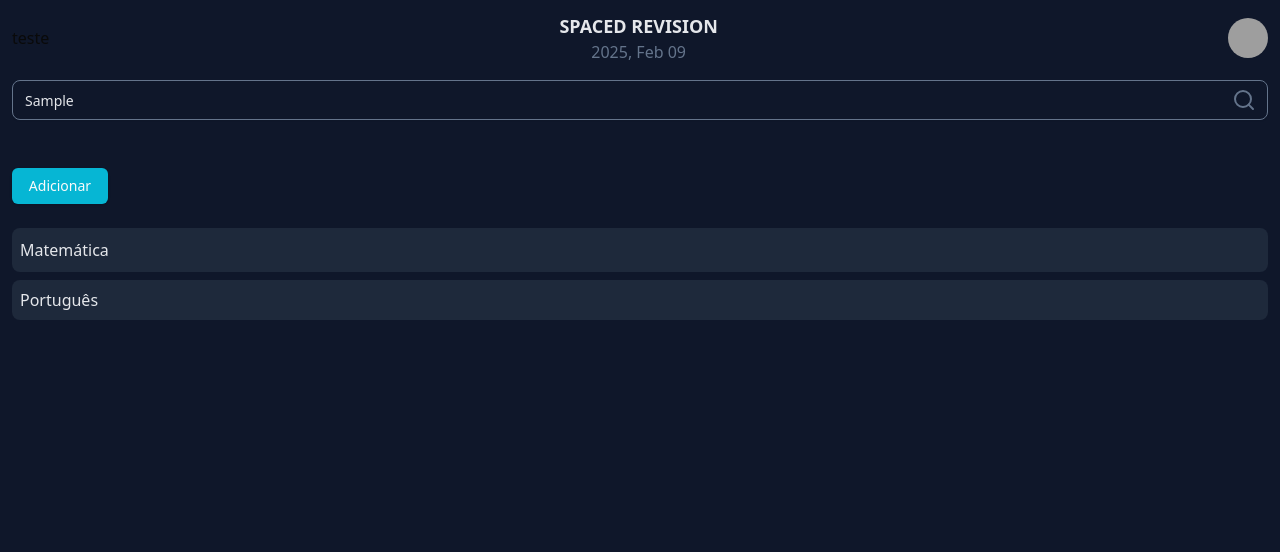
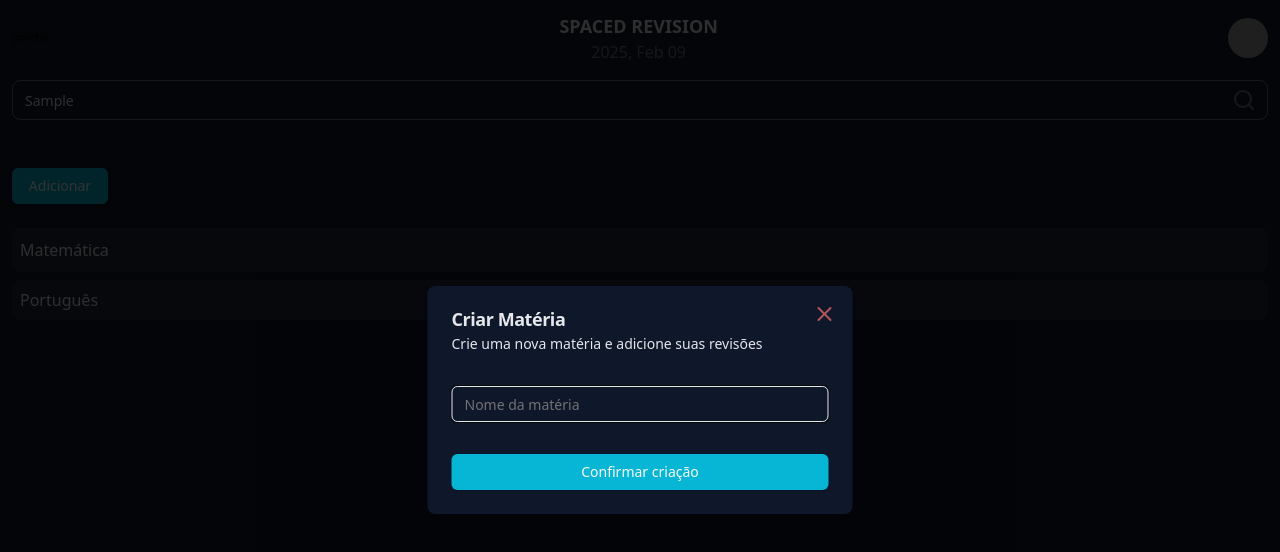
Before and after one commit to guilhermezaparoli/spaced-revision-next, a Next.js app: page / in a window 1280 px wide. Both pictures are taken after typing "Sample" into the empty fields and a click on the button "Adicionar". Shown: the top 552 px of the page. Built offline with nearby package versions, Linux system fonts and the light colour scheme; grey boxes are pictures that could not be loaded.

Commit message:
feat: creating dialog to add new subjects

```diff
--- a/app/page.tsx
+++ b/app/page.tsx
@@ -6,8 +6,17 @@ import {
 import { Avatar, AvatarFallback, AvatarImage } from '@/components/ui/avatar';
 import { Button } from '@/components/ui/button';
 import { Checkbox } from '@/components/ui/checkbox';
-import { Dialog } from '@/components/ui/dialog';
+import {
+  Dialog,
+  DialogContent,
+  DialogDescription,
+  DialogFooter,
+  DialogHeader,
+  DialogTitle,
+  DialogTrigger,
+} from '@/components/ui/dialog';
 import { Input } from '@/components/ui/input';
+import { Label } from '@/components/ui/label';
 import {
   Table,
   TableBody,
@@ -99,9 +108,35 @@ export default function Home() {
 
         <div className="flex flex-col gap-2">
           <Dialog>
-            <Button className="bg-cyan-500 w-24 mb-4 hover:bg-cyan-600 transition-colors">
-              Adicionar
-            </Button>
+            <DialogTrigger asChild>
+              <Button className="bg-cyan-500 w-24 mb-4 hover:bg-cyan-600 transition-colors">
+                Adicionar
+              </Button>
+            </DialogTrigger>
+            <DialogContent className="sm:max-w-[425px]">
+              <DialogHeader>
+                <DialogTitle>Criar Matéria</DialogTitle>
+                <DialogDescription>
+                  Crie uma nova matéria e adicione suas revisões
+                </DialogDescription>
+              </DialogHeader>
+              <div className="grid gap-4 py-4">
+                <div className="">
+                  {/* <Label htmlFor="name" className="text-right text-white">
+                    Nome
+                  </Label> */}
+                  <Input
+                    id="name"
+                    className="col-span-3 text-white"
+                    placeholder='Nome da matéria'
+                  />
+                </div>
+
+              </div>
+              <DialogFooter>
+                <Button type="submit" className="bg-cyan-500 hover:bg-cyan-600 w-full">Confirmar criação</Button>
+              </DialogFooter>
+            </DialogContent>
           </Dialog>
 
           <Accordion type="single" collapsible className="w-full ">
--- a/components/ui/dialog.tsx
+++ b/components/ui/dialog.tsx
@@ -38,14 +38,14 @@ const DialogContent = React.forwardRef<
     <DialogPrimitive.Content
       ref={ref}
       className={cn(
-        "fixed left-[50%] top-[50%] z-50 grid w-full max-w-lg translate-x-[-50%] translate-y-[-50%] gap-4 border bg-background p-6 shadow-lg duration-200 data-[state=open]:animate-in data-[state=closed]:animate-out data-[state=closed]:fade-out-0 data-[state=open]:fade-in-0 data-[state=closed]:zoom-out-95 data-[state=open]:zoom-in-95 data-[state=closed]:slide-out-to-left-1/2 data-[state=closed]:slide-out-to-top-[48%] data-[state=open]:slide-in-from-left-1/2 data-[state=open]:slide-in-from-top-[48%] sm:rounded-lg",
+        "fixed left-[50%] top-[50%] z-50 grid w-full max-w-lg translate-x-[-50%] translate-y-[-50%] gap-4  bg-darkbg p-6 shadow-lg duration-200 data-[state=open]:animate-in data-[state=closed]:animate-out data-[state=closed]:fade-out-0 data-[state=open]:fade-in-0 data-[state=closed]:zoom-out-95 data-[state=open]:zoom-in-95 data-[state=closed]:slide-out-to-left-1/2 data-[state=closed]:slide-out-to-top-[48%] data-[state=open]:slide-in-from-left-1/2 data-[state=open]:slide-in-from-top-[48%] sm:rounded-lg",
         className
       )}
       {...props}
     >
       {children}
       <DialogPrimitive.Close className="absolute right-4 top-4 rounded-sm opacity-70 ring-offset-background transition-opacity hover:opacity-100 focus:outline-none focus:ring-2 focus:ring-ring focus:ring-offset-2 disabled:pointer-events-none data-[state=open]:bg-accent data-[state=open]:text-muted-foreground">
-        <X className="h-4 w-4" />
+        <X className="h-6 w-6 text-red-400" />
         <span className="sr-only">Close</span>
       </DialogPrimitive.Close>
     </DialogPrimitive.Content>
@@ -88,7 +88,7 @@ const DialogTitle = React.forwardRef<
   <DialogPrimitive.Title
     ref={ref}
     className={cn(
-      "text-lg font-semibold leading-none tracking-tight",
+      "text-lg font-semibold leading-none tracking-tight text-white",
       className
     )}
     {...props}
@@ -102,7 +102,7 @@ const DialogDescription = React.forwardRef<
 >(({ className, ...props }, ref) => (
   <DialogPrimitive.Description
     ref={ref}
-    className={cn("text-sm text-muted-foreground", className)}
+    className={cn("text-sm text-muted-foreground text-white", className)}
     {...props}
   />
 ))
--- /dev/null
+++ b/components/ui/label.tsx
@@ -0,0 +1,26 @@
+"use client"
+
+import * as React from "react"
+import * as LabelPrimitive from "@radix-ui/react-label"
+import { cva, type VariantProps } from "class-variance-authority"
+
+import { cn } from "@/lib/utils"
+
+const labelVariants = cva(
+  "text-sm font-medium leading-none peer-disabled:cursor-not-allowed peer-disabled:opacity-70"
+)
+
+const Label = React.forwardRef<
+  React.ElementRef<typeof LabelPrimitive.Root>,
+  React.ComponentPropsWithoutRef<typeof LabelPrimitive.Root> &
+    VariantProps<typeof labelVariants>
+>(({ className, ...props }, ref) => (
+  <LabelPrimitive.Root
+    ref={ref}
+    className={cn(labelVariants(), className)}
+    {...props}
+  />
+))
+Label.displayName = LabelPrimitive.Root.displayName
+
+export { Label }
--- a/package.json
+++ b/package.json
@@ -13,6 +13,7 @@
     "@radix-ui/react-avatar": "^1.1.3",
     "@radix-ui/react-checkbox": "^1.1.4",
     "@radix-ui/react-dialog": "^1.1.6",
+    "@radix-ui/react-label": "^2.1.2",
     "@radix-ui/react-slot": "^1.1.2",
     "axios": "^1.7.9",
     "class-variance-authority": "^0.7.1",
```
Also changed, not shown: 1 other file (tests, documents, lock files or other folders).
